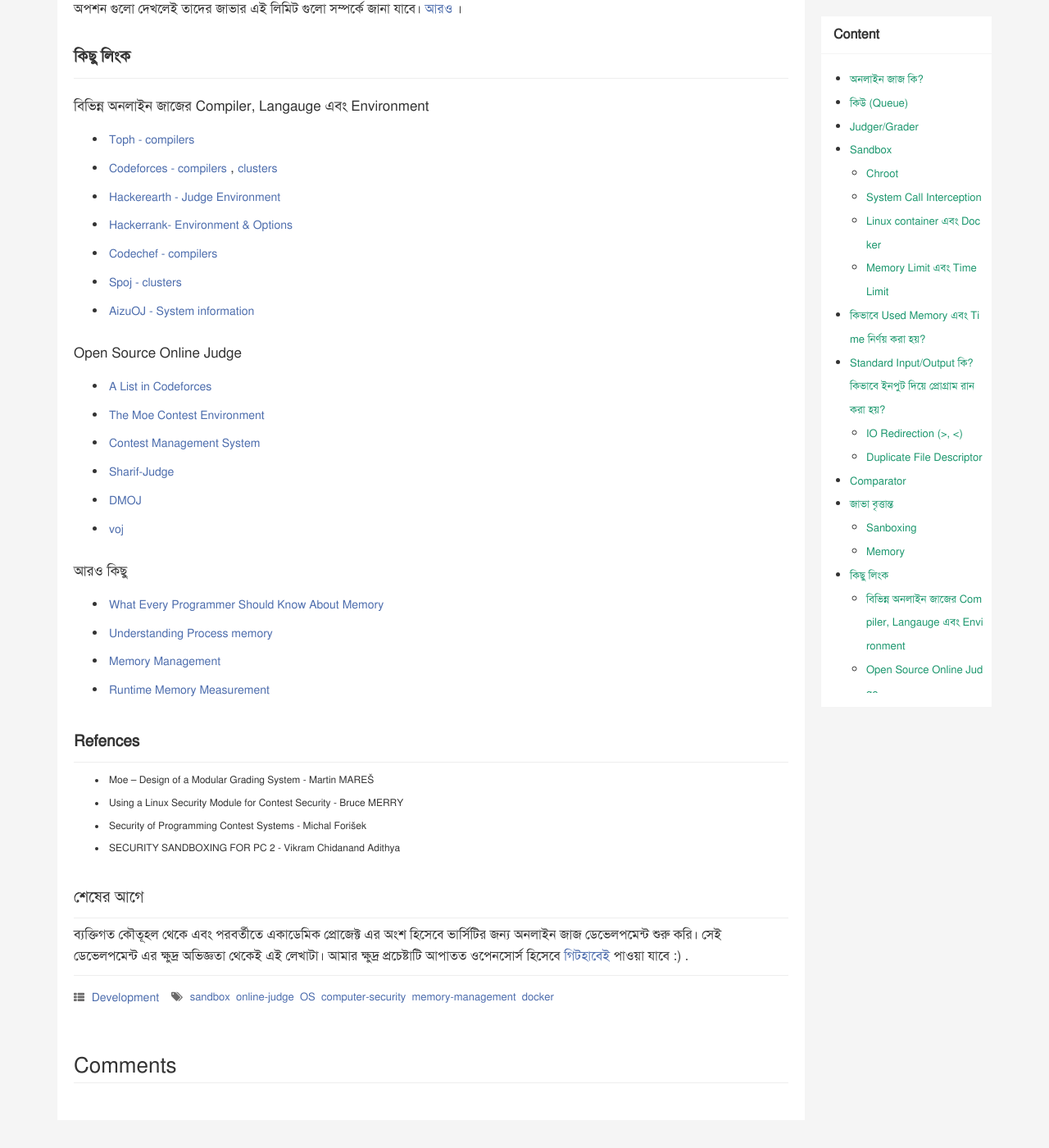
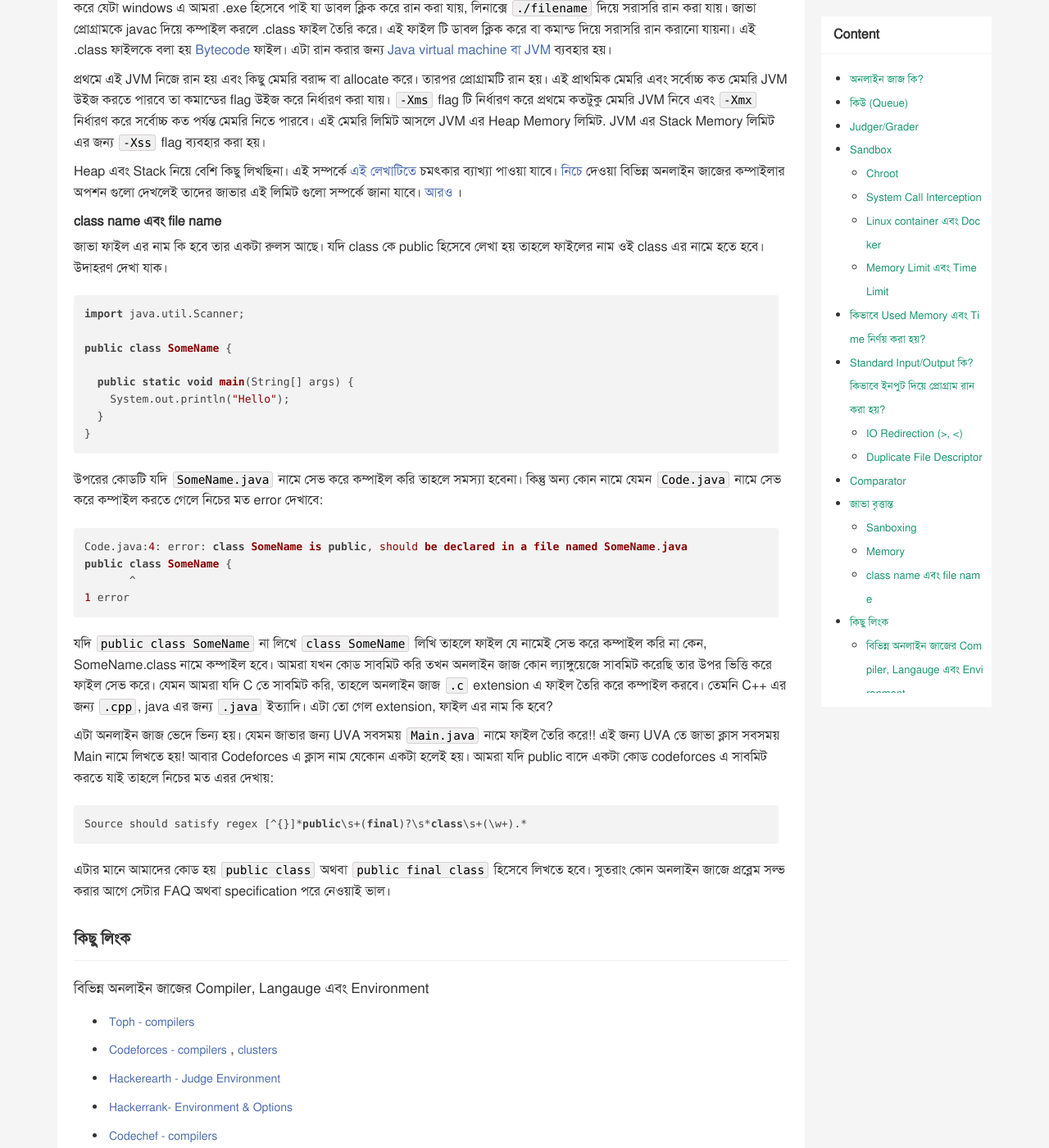
Before and after one commit to ahmeddinar-me/ahmeddinar-me.github.io, a Jekyll site: the page built from _posts/2017-10-8-an-anatomy-of-online-judge.md, in a window 1280 px wide and 1400 px high, scrolled down 7911 px. Shown: the whole window at 82% size. Built offline with Jekyll 4.4.1, drawn with Linux system fonts in a browser that asks for light colours; nearby versions of some CDN libraries; comment, search, counter and statistics services are not loaded; some of the changed text lies outside the part shown.

Commit message:
more java, add social share

````diff
--- a/_includes/head.html
+++ b/_includes/head.html
@@ -19,10 +19,15 @@
     <script src="https://ajax.googleapis.com/ajax/libs/jquery/3.2.1/jquery.min.js"></script>
 
 
-    <link rel="stylesheet" href="/css/social-share-kit.css">
+
+
+
 
     <link rel="stylesheet" href="//cdnjs.cloudflare.com/ajax/libs/highlight.js/9.12.0/styles/default.min.css">
     <script src="//cdnjs.cloudflare.com/ajax/libs/highlight.js/9.12.0/highlight.min.js"></script>
+
+
+        <link rel="stylesheet" href="/css/social-share-kit.css">
 
 
 {% if site.google_analytics_id %}
--- a/_layouts/post.html
+++ b/_layouts/post.html
@@ -39,6 +39,22 @@
             </div>
         </div>
 
+
+        {% if page.share %}
+            <div class="ssk-group ssk-xs ssk-grayscale">
+                <a href="" class="ssk ssk-facebook"></a>
+                <a href="" class="ssk ssk-twitter"></a>
+                <a href="" class="ssk ssk-google-plus"></a>
+                <a href="" class="ssk ssk-linkedin"></a>
+            </div>
+
+            <script type="text/javascript" src="/js/social-share-kit.min.js"></script>
+            <script>
+            SocialShareKit.init();
+            </script>
+        {% endif %}
+
+
         <h2 id="comments">Comments</h2>
         {% include comments.html %}
 
--- a/_posts/2017-10-8-an-anatomy-of-online-judge.md
+++ b/_posts/2017-10-8-an-anatomy-of-online-judge.md
@@ -21,7 +22,7 @@
 
 ![diagram](/img/judge.png){: .center-image }
 
-অনলাইন জাজ কে কয়েকটা মডিউলে ভাগ করা যায়:
+উপরের ফিগারটি অনুযায়ী অনলাইন জাজ কে কয়েকটা মডিউলে ভাগ করা যায়:
 
 #### **কিউ (Queue)**
 ---
@@ -111,21 +112,10 @@
 }
 {% endhighlight %}
 
-আমরা যদি উপরের কোড কে কম্পাইল এবং রান করি ulimit বাদে, তাহলে আজীবন চলতে থাকবে।
+আমরা যদি উপরের কোড কে কম্পাইল এবং রান করি ulimit বাদে, তাহলে আজীবন চলতে থাকবে। ulimit দিয়ে টাইম ২ সেকেন্ড সেট করি তারপর রান করি। তাহলে আমারা টার্মিনালে ২ সেকেন্ড পর দেখতে পাব ``Killed``।
 
-```bash
-$ gcc -o code code.c
-$ ./code
+![ulimit](/img/ulimit.gif)
 
-```
-
-এখন ulimit দিয়ে টাইম ৩ সেকেন্ড সেট করি তারপর রান করি। তাহলে আমারা টার্মিনালে ৩ সেকেন্ড পর দেখতে পাব ``Killed``।
-```bash
-$ ulimit -t 3
-$ ./code
-Killed
-$
-```
 
 **setrlimit**
 
@@ -252,6 +243,39 @@
 প্রথমে এই JVM নিজে রান হয় এবং কিছু মেমরি বরাদ্দ বা allocate করে। তারপর প্রোগ্রামটি রান হয়। এই প্রাথমিক মেমরি এবং সর্বোচ্চ কত মেমরি JVM উইজ করতে পারবে তা কমান্ডের flag উইজ করে নির্ধারণ করা যায়। ``-Xms`` flag টি নির্ধারণ করে প্রথমে কতটুকু মেমরি JVM নিবে এবং  ``-Xmx`` নির্ধারণ করে সর্বোচ্চ কত পর্যন্ত মেমরি নিতে পারবে। এই মেমরি লিমিট আসলে JVM এর Heap Memory লিমিট. JVM এর Stack Memory লিমিট এর জন্য ``-Xss`` flag ব্যবহার করা হয়।
 
 Heap এবং Stack নিয়ে বেশি কিছু লিখছিনা। এই সম্পর্কে [এই লেখাটিতে](https://www.journaldev.com/4098/java-heap-space-vs-stack-memory) চমৎকার ব্যাখ্যা পাওয়া যাবে।  <a href="#বিভিন্ন-অনলাইন-জাজের-compiler-langauge-এবং-environment">নিচে</a> দেওয়া বিভিন্ন অনলাইন জাজের কম্পাইলার অপশন গুলো দেখলেই তাদের জাভার এই লিমিট গুলো সম্পর্কে জানা যাবে। [আরও](https://docs.oracle.com/cd/E15523_01/web.1111/e13814/jvm_tuning.htm#PERFM164) ।
+
+###### **class name এবং file name**
+
+জাভা ফাইল এর নাম কি হবে তার একটা রুলস আছে। যদি class কে public হিসেবে লেখা হয় তাহলে ফাইলের নাম ওই class এর নামে হতে হবে। উদাহরণ দেখা যাক।
+
+```java
+import java.util.Scanner;
+
+public class SomeName {
+
+  public static void main(String[] args) {
+    System.out.println("Hello");
+  }
+}
+```
+
+ উপরের কোডটি যদি ``SomeName.java`` নামে সেভ করে কম্পাইল করি তাহলে সমস্যা হবেনা। কিন্তু অন্য কোন নামে যেমন ``Code.java`` নামে সেভ করে কম্পাইল করতে গেলে নিচের মত error দেখাবে:
+
+```java
+Code.java:4: error: class SomeName is public, should be declared in a file named SomeName.java
+public class SomeName {
+       ^
+1 error
+```
+যদি ``public class SomeName`` না লিখে ``class SomeName`` লিখি তাহলে ফাইল যে নামেই সেভ করে কম্পাইল করি না কেন, SomeName.class নামে কম্পাইল হবে। আমরা যখন কোড সাবমিট করি তখন অনলাইন জাজ কোন ল্যাঙ্গুয়েজে সাবমিট করেছি তার উপর ভিত্তি করে ফাইল সেভ করে। যেমন আমরা যদি C তে সাবমিট করি, তাহলে অনলাইন জাজ ``.c`` extension এ ফাইল তৈরি করে কম্পাইল করবে। তেমনি C++ এর জন্য ``.cpp``, java এর জন্য ``.java`` ইত্যাদি। এটা তো গেল extension, ফাইল এর নাম কি হবে?
+
+এটা অনলাইন জাজ ভেদে ভিন্য হয়। যেমন জাভার জন্য UVA সবসময় ``Main.java`` নামে ফাইল তৈরি করে!! এই জন্য UVA তে জাভা ক্লাস সবসময় Main নামে লিখতে হয়! আবার Codeforces এ ক্লাস নাম যেকোন একটা হলেই হয়।  আমরা যদি public বাদে একটা কোড codeforces এ সাবমিট করতে যাই তাহলে নিচের মত এরর দেখায়:
+
+```javascript
+Source should satisfy regex [^{}]*public\s+(final)?\s*class\s+(\w+).*
+```
+এটার মানে আমাদের কোড হয় ``public class`` অথবা ``public final class`` হিসেবে লিখতে হবে। সুতরাং কোন অনলাইন জাজে প্রব্লেম সল্ভ করার আগে সেটার FAQ অথবা specification পরে নেওয়াই ভাল।
+
 
 #### **কিছু লিংক**
 ---
@@ -275,7 +299,7 @@
 {: .list-normal }
 
 ##### আরও কিছু
-- [What Every Programmer Should Know About Memory](https://www.akkadia.org/drepper/cpumemory.pdf)
+- [Thanks for the memory, Linux](https://www.ibm.com/developerworks/java/library/j-nativememory-linux/)
 - [Understanding Process memory](https://techtalk.intersec.com/2013/07/memory-part-2-understanding-process-memory/)
 - [Memory Management](http://tldp.org/LDP/tlk/mm/memory.html)
 - [Runtime Memory Measurement](https://elinux.org/Runtime_Memory_Measurement)
@@ -293,23 +317,8 @@
 
 #### শেষের আগে
 ---
-ব্যক্তিগত কৌতূহল থেকে এবং পরবর্তীতে একাডেমিক প্রোজেক্ট এর অংশ হিসেবে ভার্সিটির জন্য অনলাইন জাজ ডেভেলপমেন্ট শুরু করি। সেই  ডেভেলপমেন্ট এর ক্ষুদ্র অভিজ্ঞতা থেকেই এই লেখাটা। আমার ক্ষুদ্র প্রচেষ্টাটি আপাতত ওপেনসোর্স হিসেবে [গিটহাবেই](http://justoj.org/) পাওয়া যাবে  :) .
+ব্যক্তিগত কৌতূহল থেকে এবং পরবর্তীতে একাডেমিক প্রোজেক্ট এর অংশ হিসেবে ভার্সিটির জন্য অনলাইন জাজ ডেভেলপমেন্ট শুরু করি। সেই  ডেভেলপমেন্ট এর ক্ষুদ্র অভিজ্ঞতা থেকেই এই লেখাটা। আমার জাজ তৈরির ক্ষুদ্র প্রচেষ্টাটি আপাতত ওপেনসোর্স হিসেবে [গিটহাবেই](http://justoj.org/) পাওয়া যাবে  :) .
 
-
-
-
-<!-- <div class="ssk-group">
-    <a href="" class="ssk ssk-facebook"></a>
-    <a href="" class="ssk ssk-twitter"></a>
-    <a href="" class="ssk ssk-google-plus"></a>
-    <a href="" class="ssk ssk-pinterest"></a>
-    <a href="" class="ssk ssk-tumblr"></a>
-</div>
- -->
-
-
-<!-- <script type="text/javascript" src="/js/social-share-kit.min.js"></script> -->
 <script>
 hljs.initHighlightingOnLoad();
-//SocialShareKit.init();
 </script>
--- a/_sass/_post.scss
+++ b/_sass/_post.scss
@@ -28,7 +28,19 @@
             color: #223253;
             background-color: #f4efeb;
         }
+
     }
+
+    .ssk-group{
+        margin-top: 20px;
+        a{
+            color: #fff;
+        }
+        .ssk{
+            margin-right: 8px;
+        }
+    }
+
     .left {
         background: #fff;
         padding: 20px;
````
Also changed, not shown: other parts of _posts/2017-10-8-an-anatomy-of-online-judge.md (+7 -5 lines), css/social-share-kit.css, img/arrowio.gif (added), img/classname.png (added), img/setrlimit.gif (added), img/ulimit.gif (added), tty.gif (added).
